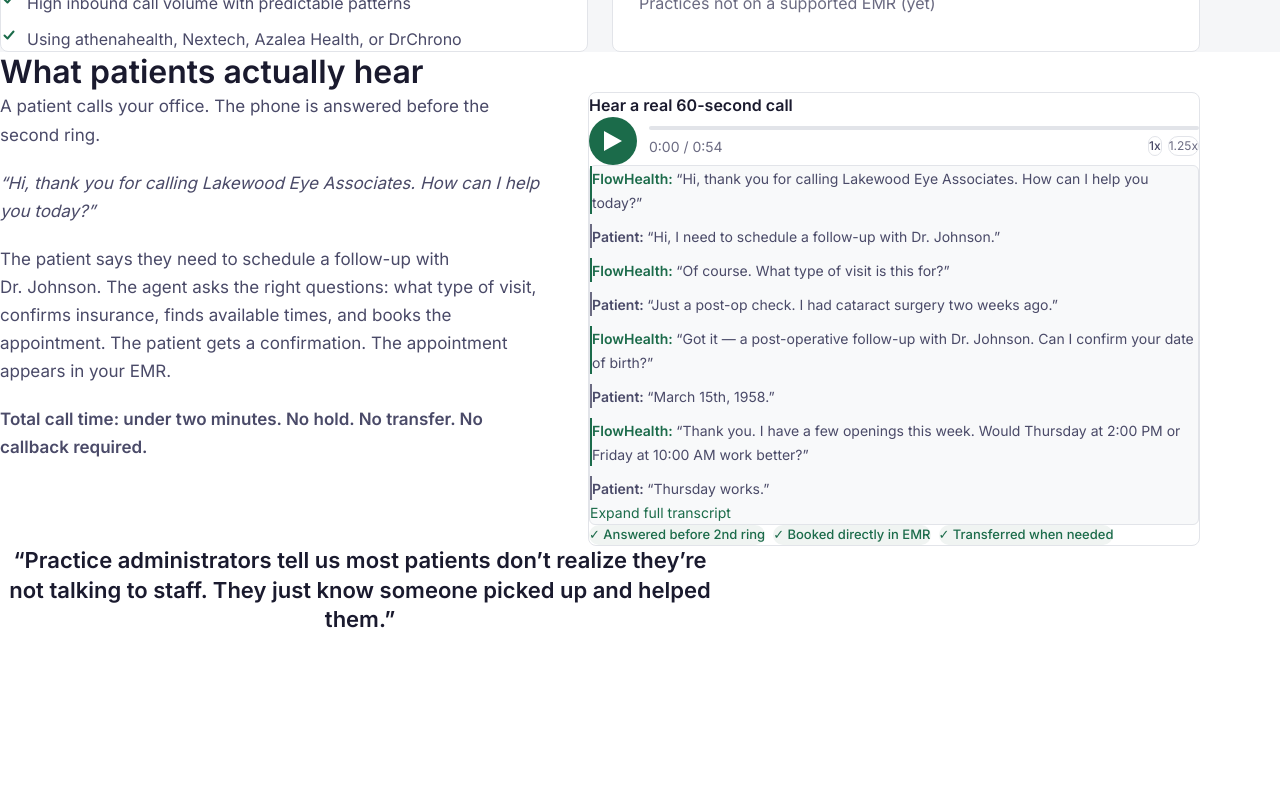
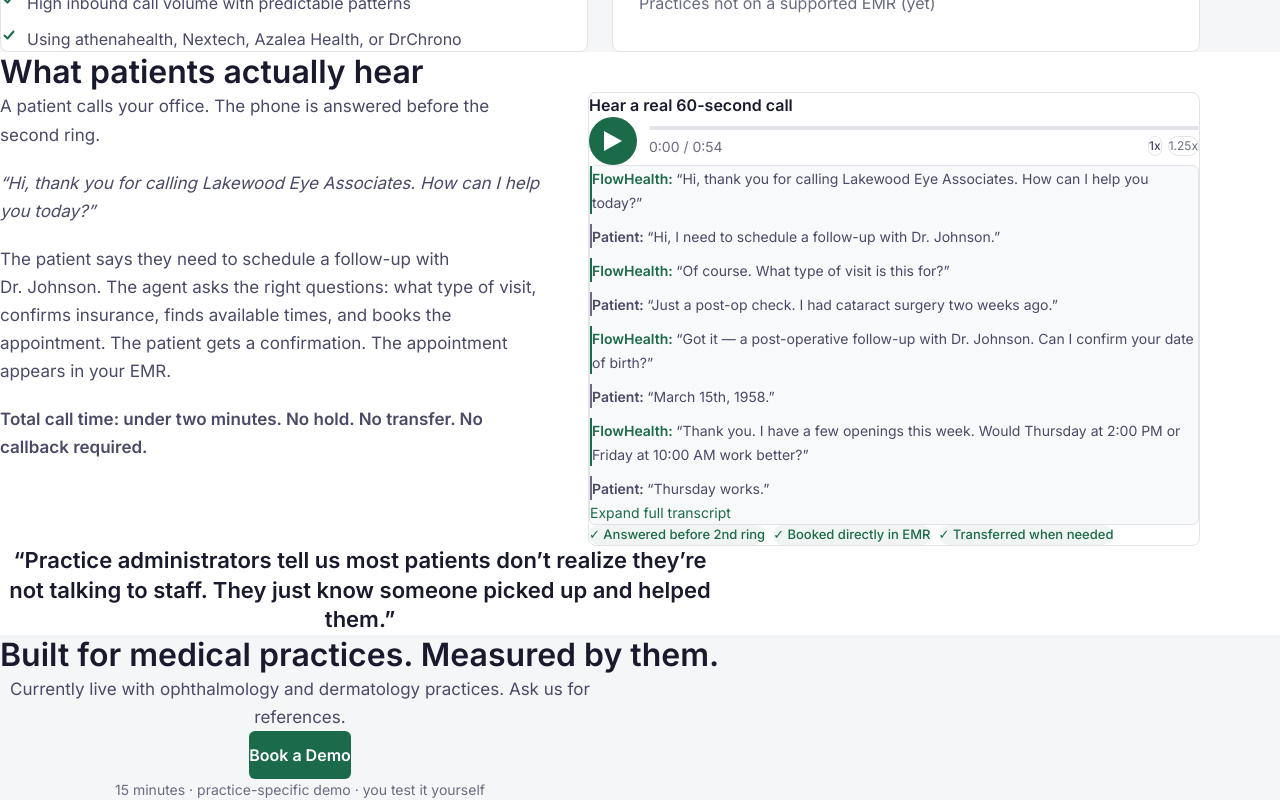
Before and after one commit to AkivaGFlow/WebsiteProject, a Next.js app: page / in a window 1280 px wide. Shown: the part 2237-3037 px from the top of the page. Before the commit the page ends 2872 px from the top, so only its background shows below. Built offline with nearby package versions, Linux system fonts and the light colour scheme.

Commit message:
Add Proof section with pre-launch fallback and commented-out case study card
https://claude.ai/code/session_018rT1wiXiQi4z4foM9HzSdC

```diff
--- a/src/app/page.tsx
+++ b/src/app/page.tsx
@@ -6,6 +6,7 @@ import { ProblemAgitation } from "@/components/sections/ProblemAgitation";
 import { HowItWorks } from "@/components/sections/HowItWorks";
 import { WhoItsFor } from "@/components/sections/WhoItsFor";
 import { PatientExperience } from "@/components/sections/PatientExperience";
+import { ProofSection } from "@/components/sections/ProofSection";
 
 export default function Home() {
   return (
@@ -18,6 +19,7 @@ export default function Home() {
       <HowItWorks />
       <WhoItsFor />
       <PatientExperience />
+      <ProofSection />
     </main>
   );
 }
--- /dev/null
+++ b/src/components/sections/ProofSection.tsx
@@ -0,0 +1,74 @@
+import { SectionWrapper } from "@/components/ui/SectionWrapper";
+import { SectionHeader } from "@/components/ui/SectionHeader";
+import { Button } from "@/components/ui/Button";
+
+// TODO: Uncomment case study card and remove fallback when verified metrics are available
+
+// function CaseStudyCard() {
+//   return (
+//     <div className="bg-white border border-[#E2E4E9] rounded-[8px] p-[32px] max-w-[700px] mx-auto">
+//       <p className="text-[16px] font-semibold text-[#1A1A2E] mb-[24px]">
+//         [Specialty] Practice &mdash; [X] providers, [X] locations
+//       </p>
+//
+//       <div className="grid grid-cols-2 gap-[24px]">
+//         <div className="bg-[#F8F9FA] border border-[#E2E4E9] rounded-[8px] p-[20px] text-center">
+//           <p className="text-[13px] font-semibold text-[#6B6B82] uppercase tracking-wide mb-[8px]">
+//             Before
+//           </p>
+//           <p className="text-[36px] font-bold text-[#1A1A2E] leading-[1.1]">
+//             47%
+//           </p>
+//           <p className="text-[14px] text-[#4A4A68] mt-[4px]">missed calls</p>
+//         </div>
+//         <div className="bg-[#F8F9FA] border border-[#E2E4E9] rounded-[8px] p-[20px] text-center">
+//           <p className="text-[13px] font-semibold text-[#6B6B82] uppercase tracking-wide mb-[8px]">
+//             After
+//           </p>
+//           <p className="text-[36px] font-bold text-[#1B6B4A] leading-[1.1]">
+//             3%
+//           </p>
+//           <p className="text-[14px] text-[#4A4A68] mt-[4px]">missed calls</p>
+//         </div>
+//       </div>
+//
+//       <p className="text-[16px] text-[#4A4A68] mt-[24px]">
+//         What changed: FlowHealth answered every call during business hours,
+//         scheduled directly in the EMR, and transferred clinical calls to the
+//         right staff member.
+//       </p>
+//
+//       <p className="text-[16px] text-[#4A4A68] italic mt-[16px]">
+//         &ldquo;We stopped losing patients to voicemail. That&rsquo;s the whole
+//         story.&rdquo;
+//       </p>
+//       <p className="text-[14px] text-[#6B6B82] mt-[4px]">
+//         &mdash; Practice Administrator
+//       </p>
+//     </div>
+//   );
+// }
+
+export function ProofSection() {
+  return (
+    <SectionWrapper background="gray" id="proof">
+      <SectionHeader title="Built for medical practices. Measured by them." />
+
+      {/* Fallback state — pre-launch / no verified metrics yet */}
+      <div className="max-w-[600px] mx-auto text-center">
+        <p className="text-[17px] text-[#4A4A68] leading-[1.65]">
+          Currently live with ophthalmology and dermatology practices. Ask us
+          for references.
+        </p>
+
+        <div className="mt-[24px]">
+          <Button variant="primary">Book a Demo</Button>
+          <p className="text-[14px] text-[#6B6B82] mt-[12px]">
+            15 minutes &middot; practice-specific demo &middot; you test it
+            yourself
+          </p>
+        </div>
+      </div>
+    </SectionWrapper>
+  );
+}
```
